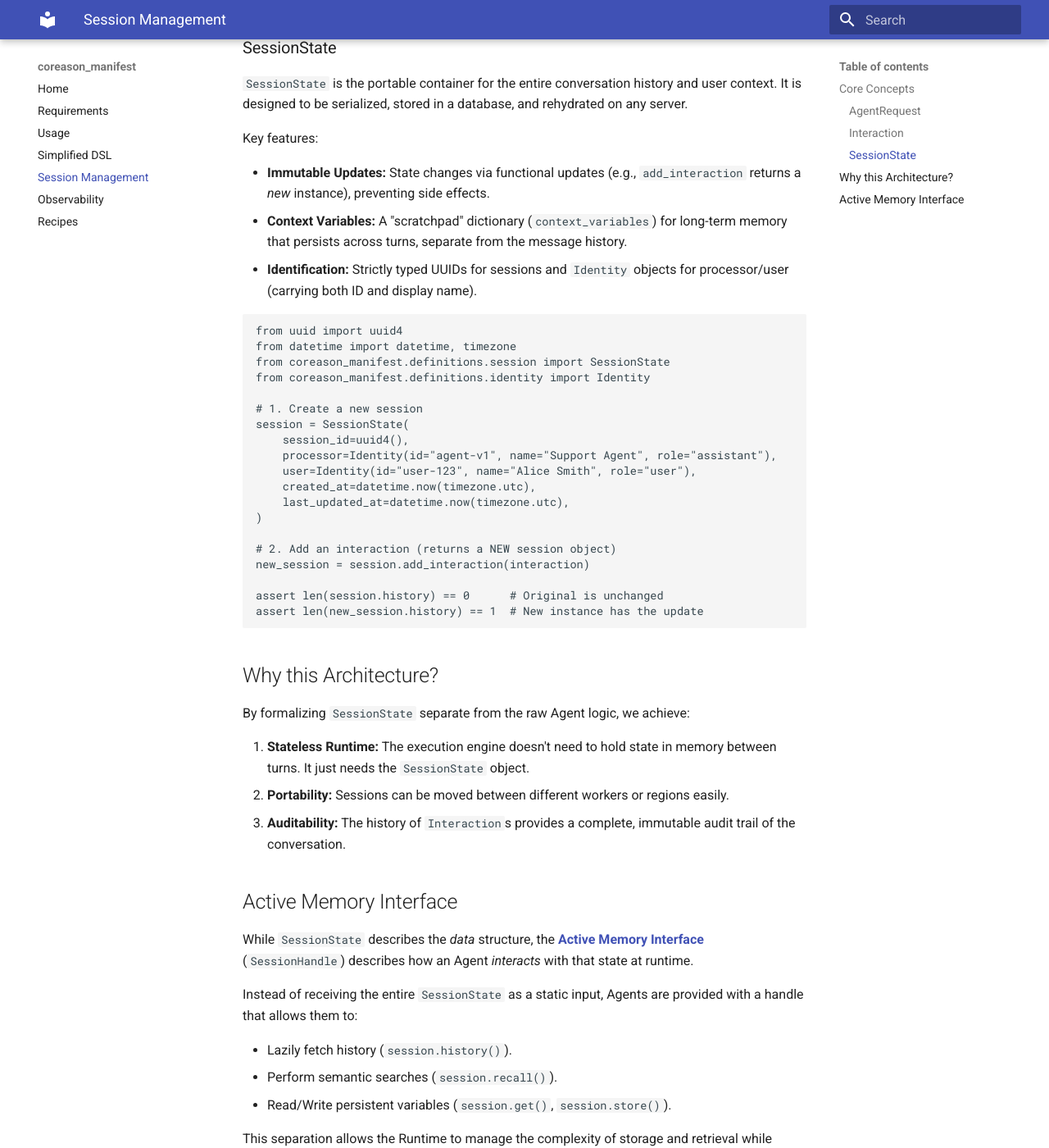
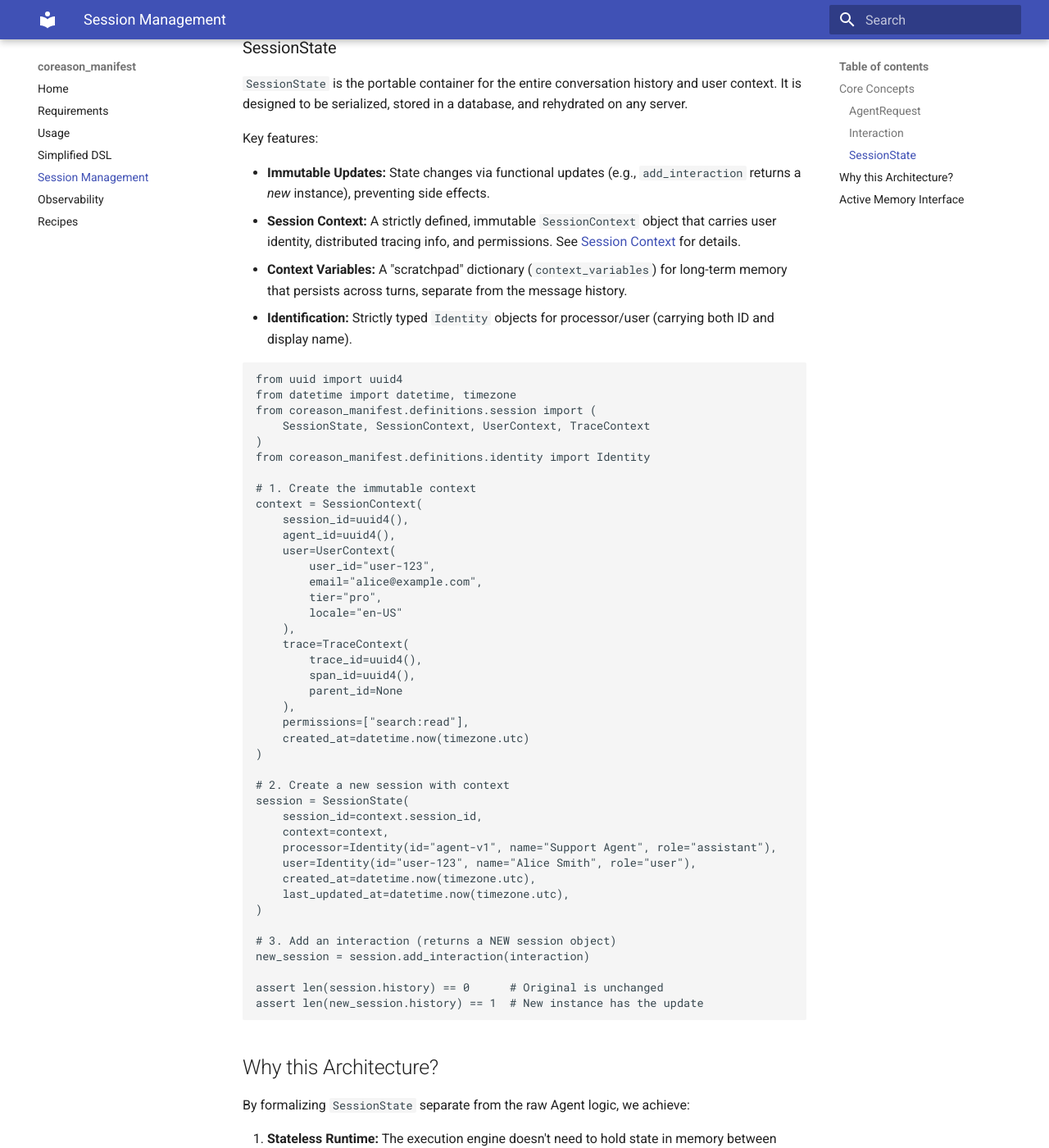
Before and after one commit to CoReason-AI/coreason-manifest, an MkDocs documentation site: the page built from docs/session_management.md, in a window 1280 px wide and 1400 px high, scrolled down 1349 px. Shown: the whole window at 82% size. Built offline with MkDocs 1.6.1 and Material for MkDocs 9.7.7, drawn with Linux system fonts in a browser that asks for light colours; some of the changed text lies outside the part shown.

Commit message:
refactor: Enforce strict immutable SessionContext in SessionState
This PR refactors `SessionState` to enforce a strict separation between mutable execution state (history, variables) and immutable context data (user info, tracing details).

**Key Changes:**

* **Core Definitions:**
* Defined `UserContext`, `TraceContext`, and `SessionContext` models in `src/coreason_manifest/definitions/session.py`.
* Updated `SessionState` to include a mandatory `context` field.


* **Documentation:**
* Created `docs/session_context.md` detailing the new context models.
* Updated `docs/session_management.md` to reflect the architectural change.


* **Testing & Quality Assurance:**
* Updated `tests/test_session.py` to verify the serialization and immutability of the new context fields.
* Applied Ruff formatting and linting fixes to ensure CI compliance.

````diff
--- a/docs/session_management.md
+++ b/docs/session_management.md
@@ -56,25 +56,48 @@ interaction = Interaction(
 Key features:
 
 *   **Immutable Updates:** State changes via functional updates (e.g., `add_interaction` returns a *new* instance), preventing side effects.
+*   **Session Context:** A strictly defined, immutable `SessionContext` object that carries user identity, distributed tracing info, and permissions. See [Session Context](session_context.md) for details.
 *   **Context Variables:** A "scratchpad" dictionary (`context_variables`) for long-term memory that persists across turns, separate from the message history.
-*   **Identification:** Strictly typed UUIDs for sessions and `Identity` objects for processor/user (carrying both ID and display name).
+*   **Identification:** Strictly typed `Identity` objects for processor/user (carrying both ID and display name).
 
 ```python
 from uuid import uuid4
 from datetime import datetime, timezone
-from coreason_manifest.definitions.session import SessionState
+from coreason_manifest.definitions.session import (
+    SessionState, SessionContext, UserContext, TraceContext
+)
 from coreason_manifest.definitions.identity import Identity
 
-# 1. Create a new session
+# 1. Create the immutable context
+context = SessionContext(
+    session_id=uuid4(),
+    agent_id=uuid4(),
+    user=UserContext(
+        user_id="user-123",
+        email="alice@example.com",
+        tier="pro",
+        locale="en-US"
+    ),
+    trace=TraceContext(
+        trace_id=uuid4(),
+        span_id=uuid4(),
+        parent_id=None
+    ),
+    permissions=["search:read"],
+    created_at=datetime.now(timezone.utc)
+)
+
+# 2. Create a new session with context
 session = SessionState(
-    session_id=uuid4(),
+    session_id=context.session_id,
+    context=context,
     processor=Identity(id="agent-v1", name="Support Agent", role="assistant"),
     user=Identity(id="user-123", name="Alice Smith", role="user"),
     created_at=datetime.now(timezone.utc),
     last_updated_at=datetime.now(timezone.utc),
 )
 
-# 2. Add an interaction (returns a NEW session object)
+# 3. Add an interaction (returns a NEW session object)
 new_session = session.add_interaction(interaction)
 
 assert len(session.history) == 0      # Original is unchanged
@@ -88,6 +111,7 @@ By formalizing `SessionState` separate from the raw Agent logic, we achieve:
 1.  **Stateless Runtime:** The execution engine doesn't need to hold state in memory between turns. It just needs the `SessionState` object.
 2.  **Portability:** Sessions can be moved between different workers or regions easily.
 3.  **Auditability:** The history of `Interaction`s provides a complete, immutable audit trail of the conversation.
+4.  **Security:** Immutable `SessionContext` ensures that critical execution parameters (like permissions and user identity) cannot be tampered with during the session lifecycle.
 
 ## Active Memory Interface
 
````
Also changed, not shown: docs/session_context.md (added, +83 -0 lines), 2 other files.
